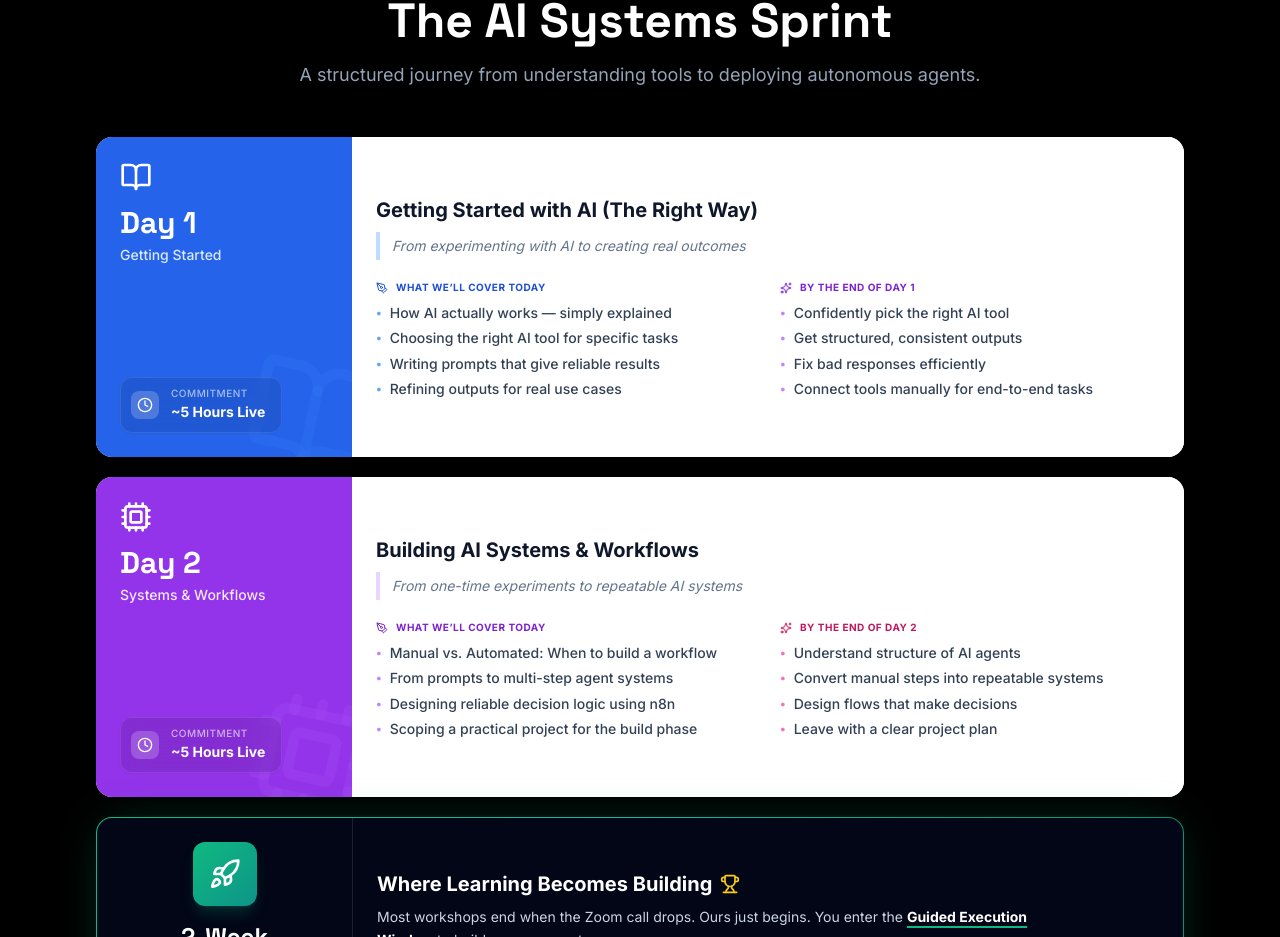
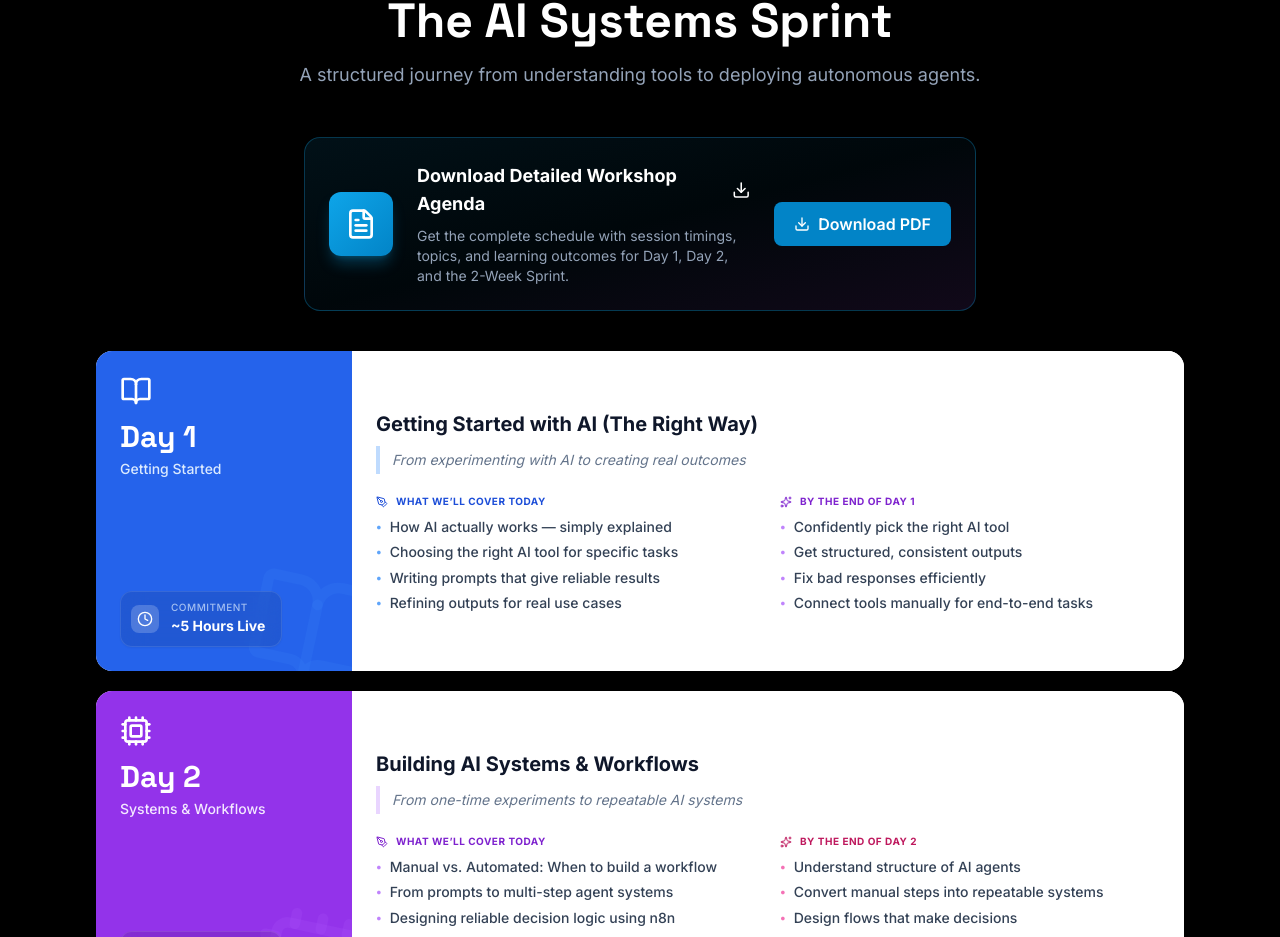
Before and after one commit to guyonhisowntrip/Skillr, a React (Vite) app: page / in a window 1280 px wide. Shown: the part 1736-2673 px from the top of the page. Built offline with nearby package versions, Linux system fonts and the light colour scheme.

Commit message:
Add detailed agenda download card to Curriculum component
- Introduce a new download card for the detailed workshop agenda
- Include icons and styling for enhanced visual appeal
- Provide a link to download the agenda as a PDF with session details

```diff
--- a/components/Curriculum.tsx
+++ b/components/Curriculum.tsx
@@ -1,5 +1,5 @@
-import React, { useState } from 'react';
-import { BookOpen, Cpu, Rocket, CheckCircle2, PenTool, Sparkles, Trophy, Clock } from 'lucide-react';
+import React from 'react';
+import { BookOpen, Cpu, Rocket, CheckCircle2, PenTool, Sparkles, Trophy, Clock, Download, FileText } from 'lucide-react';
 
 export const Curriculum: React.FC = () => {
   return (
@@ -11,6 +11,46 @@ export const Curriculum: React.FC = () => {
         <div className="text-center mb-12">
           <h2 className="text-3xl md:text-5xl font-display font-bold mb-4">The AI Systems Sprint</h2>
           <p className="text-slate-400 text-lg">A structured journey from understanding tools to deploying autonomous agents.</p>
+        </div>
+
+        {/* Detailed Agenda Download Card */}
+        <div className="mb-10 max-w-2xl mx-auto">
+          <a
+            href="https://storage.googleapis.com/onetapp/worshop%20schedule/Workshop%20Detailed%20Agenda%20-%20OneTapp%20University.pdf"
+            target="_blank"
+            rel="noopener noreferrer"
+            download="Workshop Detailed Agenda - OneTapp University.pdf"
+            className="group block bg-gradient-to-br from-brand-500/10 via-brand-600/5 to-purple-500/10 border border-brand-500/30 rounded-2xl p-6 hover:border-brand-500/50 transition-all duration-300 hover:shadow-xl hover:shadow-brand-500/20 hover:-translate-y-1"
+          >
+            <div className="flex flex-col sm:flex-row items-center gap-4 sm:gap-6">
+              {/* Icon Section */}
+              <div className="flex-shrink-0 w-16 h-16 rounded-xl bg-gradient-to-br from-brand-500 to-brand-600 flex items-center justify-center shadow-lg shadow-brand-500/30 group-hover:scale-110 transition-transform duration-300">
+                <FileText className="w-8 h-8 text-white" />
+              </div>
+
+              {/* Content Section */}
+              <div className="flex-grow text-center sm:text-left">
+                <div className="flex items-center justify-center sm:justify-start gap-2 mb-2">
+                  <h3 className="text-lg font-bold text-white group-hover:text-brand-300 transition-colors">
+                    Download Detailed Workshop Agenda
+                  </h3>
+                  <Download className="w-5 h-5 text-brand-400 group-hover:text-brand-300 group-hover:translate-y-0.5 transition-all duration-300" />
+                </div>
+                <p className="text-sm text-slate-400 group-hover:text-slate-300 transition-colors">
+                  Get the complete schedule with session timings, topics, and learning outcomes for Day 1, Day 2, and the 2-Week Sprint.
+                </p>
+              </div>
+
+              {/* Download Button */}
+              <div className="flex-shrink-0">
+                <div className="px-5 py-2.5 bg-brand-600 hover:bg-brand-500 text-white font-semibold rounded-lg transition-all duration-300 group-hover:shadow-lg group-hover:shadow-brand-500/40 flex items-center gap-2 whitespace-nowrap">
+                  <Download className="w-4 h-4" />
+                  <span className="hidden sm:inline">Download PDF</span>
+                  <span className="sm:hidden">Download</span>
+                </div>
+              </div>
+            </div>
+          </a>
         </div>
 
         <div className="space-y-5">
```
